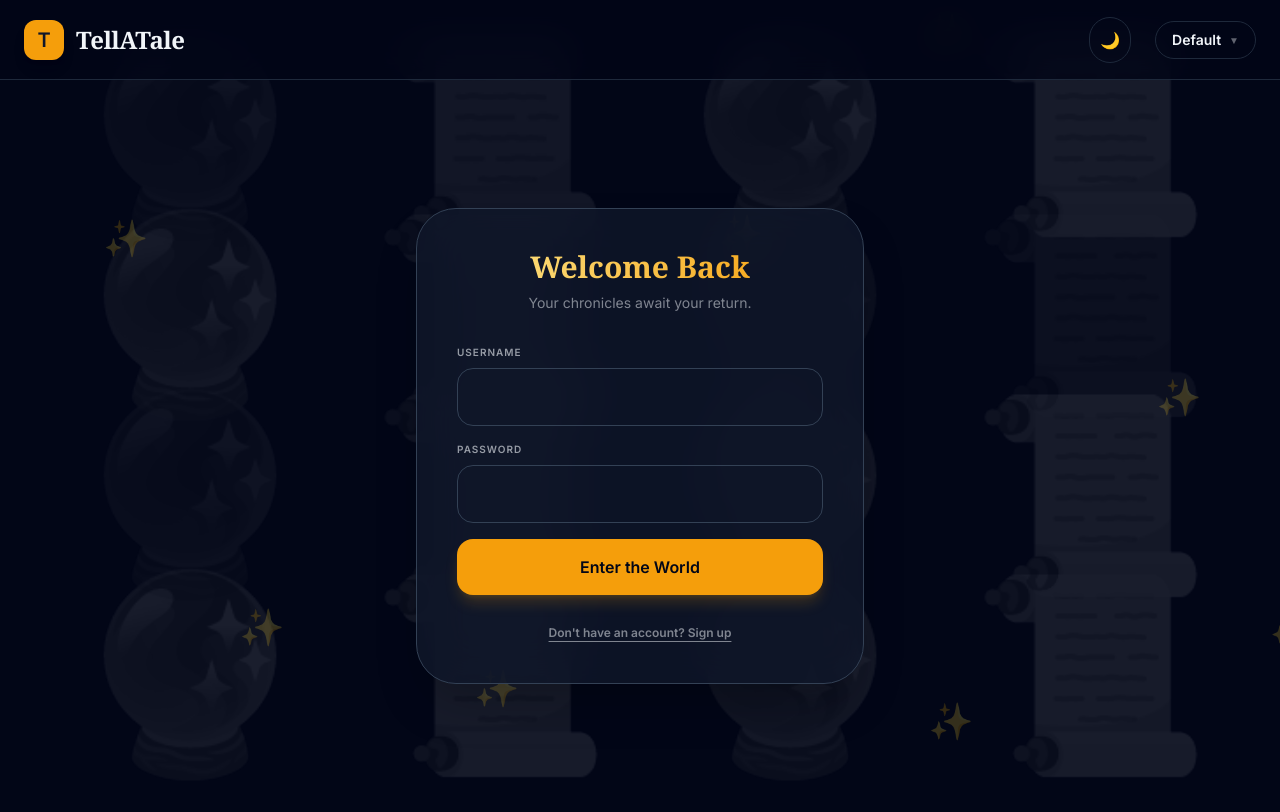
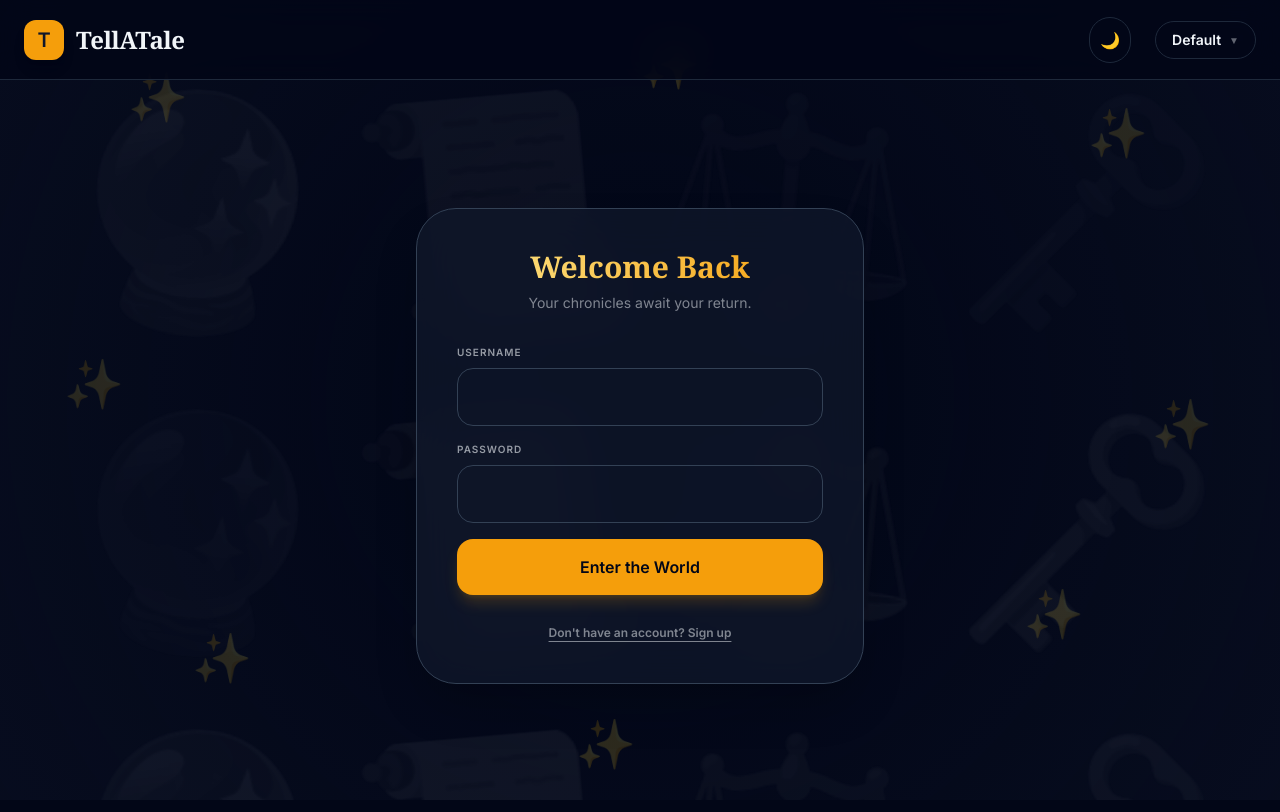
Before and after one commit to ASingh2425/TellATale, a React (Vite) app: page / in a window 1280 px wide. Built offline with nearby package versions, Linux system fonts and the light colour scheme.

Commit message:
Update ThemeVisuals.tsx

```diff
--- a/components/ThemeVisuals.tsx
+++ b/components/ThemeVisuals.tsx
@@ -8,7 +8,7 @@ interface ThemeVisualsProps {
 }
 
 const THEME_CONTENT: Record<CartoonTheme, { emoji: string; silhouettes: string[] }> = {
-  Default: { emoji: '✨', silhouettes: ['🔮', '📜'] },
+  Default: { emoji: '✨', silhouettes: ['🔮', '📜', '⚖️', '🗝️'] },
   Marvel: { emoji: '🛡️', silhouettes: ['🦸‍♂️', '🦾', '🔨', '🕷️'] },
   DC: { emoji: '🦇', silhouettes: ['🦇', '🔱', '⚡', '💪'] },
   Mickey: { emoji: '🐭', silhouettes: ['🐭', '🦆', '🐕', '🧤'] },
@@ -19,40 +19,61 @@ const THEME_CONTENT: Record<CartoonTheme, { emoji: string; silhouettes: string[]
 
 const ThemeVisuals: React.FC<ThemeVisualsProps> = ({ theme, mode }) => {
   const content = THEME_CONTENT[theme];
-  const opacity = mode === 'Dark' ? 'opacity-10' : 'opacity-5';
+  const opacity = mode === 'Dark' ? 'opacity-[0.07]' : 'opacity-[0.03]';
+
+  // Fixed positions for floating elements to avoid "random mess"
+  const floatingPositions = [
+    { top: '10%', left: '10%' },
+    { top: '15%', left: '85%' },
+    { top: '80%', left: '15%' },
+    { top: '75%', left: '80%' },
+    { top: '45%', left: '5%' },
+    { top: '50%', left: '90%' },
+    { top: '5%', left: '50%' },
+    { top: '90%', left: '45%' },
+  ];
 
   return (
     <div className="fixed inset-0 pointer-events-none overflow-hidden select-none z-0">
-      {/* Background Watermarks (Silhouettes) */}
-      <div className={`absolute inset-0 grid grid-cols-4 grid-rows-4 gap-20 p-20 ${opacity} transition-opacity duration-1000`}>
-        {Array.from({ length: 16 }).map((_, i) => (
+      {/* Background Silhouettes - Structured Staggered Grid */}
+      <div className={`absolute inset-0 grid grid-cols-2 md:grid-cols-4 gap-24 p-12 md:p-24 ${opacity} transition-opacity duration-1000`}>
+        {Array.from({ length: 12 }).map((_, i) => (
           <div
             key={i}
-            className="flex items-center justify-center text-8xl md:text-[12rem] grayscale mix-blend-overlay animate-pulse"
-            style={{ animationDelay: `${i * 0.5}s`, animationDuration: '4s' }}
+            className={`flex items-center justify-center text-8xl md:text-[14rem] grayscale mix-blend-overlay animate-pulse
+              ${i % 2 === 0 ? 'translate-y-12' : '-translate-y-12'}
+            `}
+            style={{
+              animationDelay: `${i * 0.8}s`,
+              animationDuration: '6s',
+              transform: `rotate(${i % 2 === 0 ? '5deg' : '-5deg'})`
+            }}
           >
             {content.silhouettes[i % content.silhouettes.length]}
           </div>
         ))}
       </div>
 
-      {/* Floating Elements */}
+      {/* Floating Icons - Strategic Placement */}
       <div className="absolute inset-0">
-        {Array.from({ length: 8 }).map((_, i) => (
+        {floatingPositions.map((pos, i) => (
           <div
             key={`float-${i}`}
-            className="absolute text-4xl opacity-20 animate-bounce"
+            className="absolute text-3xl md:text-5xl opacity-20 animate-bounce transition-all duration-1000"
             style={{
-              top: `${Math.random() * 100}%`,
-              left: `${Math.random() * 100}%`,
-              animationDelay: `${i * 1.2}s`,
-              animationDuration: `${3 + Math.random() * 4}s`,
+              top: pos.top,
+              left: pos.left,
+              animationDelay: `${i * 1.5}s`,
+              animationDuration: `${4 + (i % 3)}s`,
             }}
           >
             {content.emoji}
           </div>
         ))}
       </div>
+
+      {/* Atmospheric Vignette */}
+      <div className={`absolute inset-0 pointer-events-none ${mode === 'Dark' ? 'bg-[radial-gradient(circle_at_center,transparent_0%,rgba(15,23,42,0.4)_100%)]' : 'bg-[radial-gradient(circle_at_center,transparent_0%,rgba(255,255,255,0.4)_100%)]'}`}></div>
     </div>
   );
 };
```
